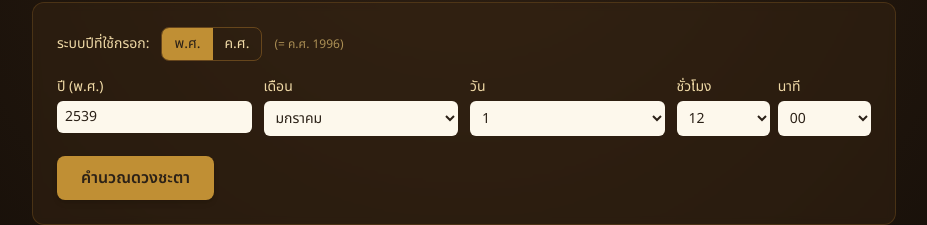
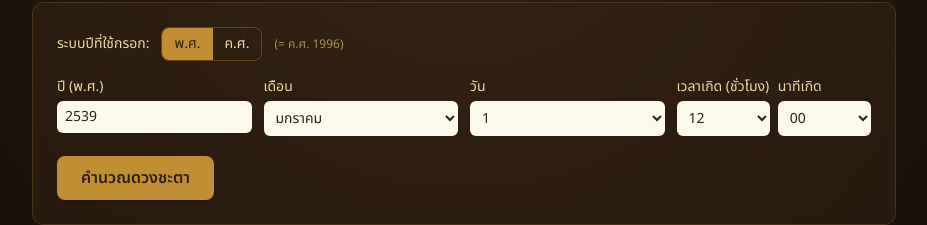
Before and after one commit to benzchawadol/bazi-income-app, a Next.js app: page / in a window 1280 px wide. Shown: the part 150-375 px from the top of the page, without its empty margins (176-1103 px from the left). Built offline with nearby package versions, Linux system fonts and the light colour scheme.

Commit message:
แก้ป้ายเวลาเกิดให้ชัดขึ้น

```diff
--- a/app/page.tsx
+++ b/app/page.tsx
@@ -139,7 +139,7 @@
           </label>
           <div className="flex gap-2">
             <label className="flex flex-col gap-1 text-sm text-parchment-200 flex-1">
-              ชั่วโมง
+              เวลาเกิด (ชั่วโมง)
               <select
                 value={hour}
                 onChange={(e) => setHour(parseInt(e.target.value, 10))}
@@ -153,7 +153,7 @@
               </select>
             </label>
             <label className="flex flex-col gap-1 text-sm text-parchment-200 flex-1">
-              นาที
+              นาทีเกิด
               <select
                 value={minute}
                 onChange={(e) => setMinute(parseInt(e.target.value, 10))}
```
